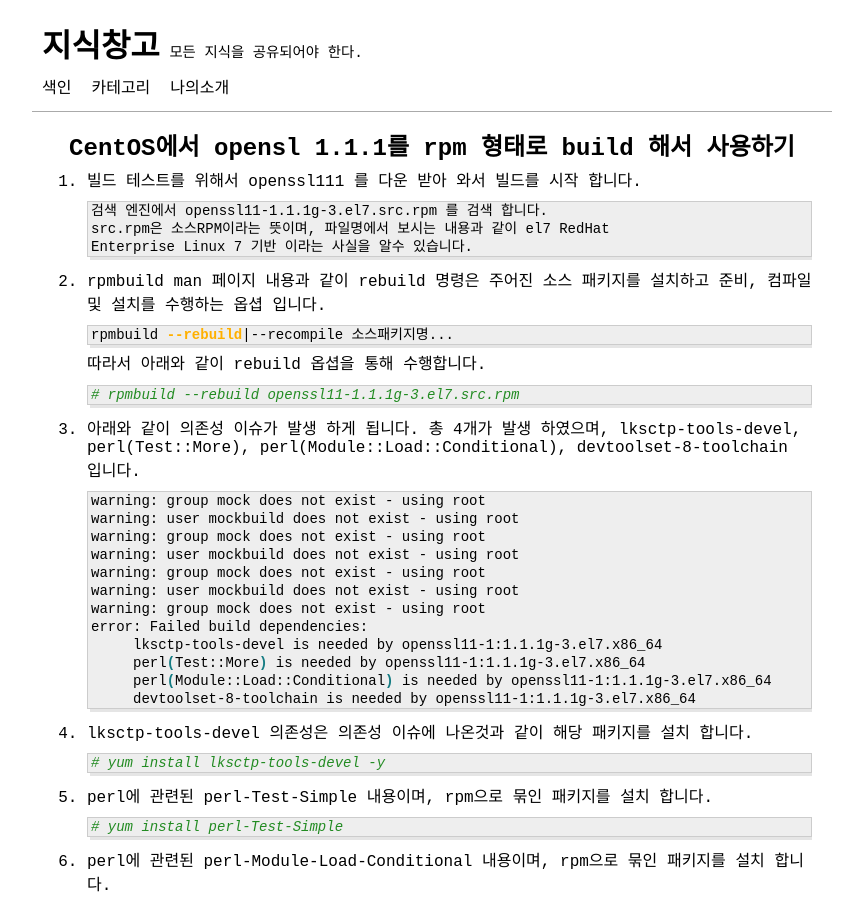
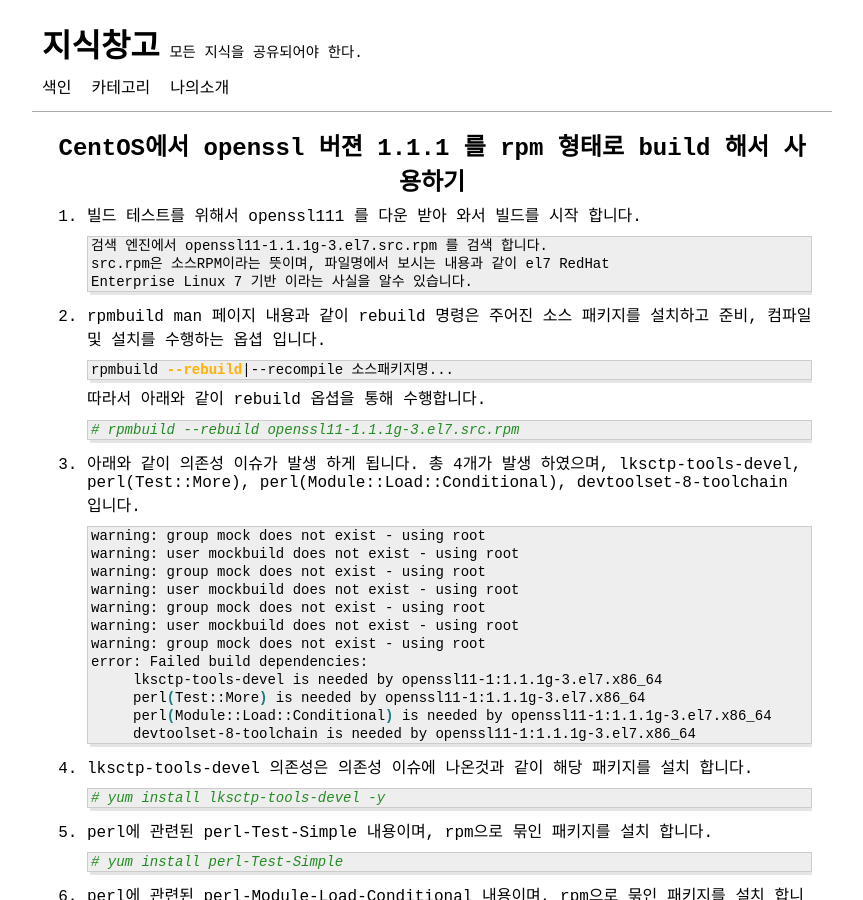
Before and after one commit to Planet15/planet15.github.io, a Jekyll site: the page built from _posts/2021-08-27-openssl-111-build.markdown, in a window 1280 px wide and 900 px high. Shown: the whole window, without its empty margins (208-1071 px from the left). Built offline with Jekyll 4.4.1, drawn with Linux system fonts in a browser that asks for light colours.

Commit message:
Modify title

```diff
--- a/_posts/2021-08-27-openssl-111-build.markdown
+++ b/_posts/2021-08-27-openssl-111-build.markdown
@@ -1,6 +1,6 @@
 ---
 layout: post
-title:  "CentOS에서 opensl 1.1.1를 rpm 형태로 build 해서 사용하기"
+title:  "CentOS에서 openssl 버젼 1.1.1 를 rpm 형태로 build 해서 사용하기"
 date:   2021-08-27
 last_modified_at: 2021-08-27
 categories: [linux]
```
